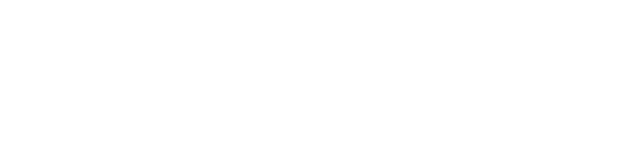
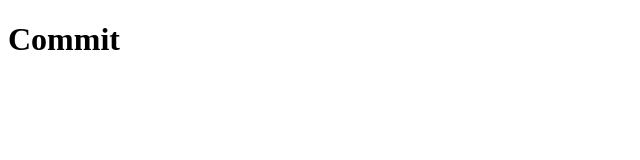
Before and after one commit to takokvachakidze/TeslaLandingPage, a plain HTML site: page index.html in a window 1280 px wide. Shown: the whole page, without its empty margins (0-640 px from the left). Drawn offline with Linux system fonts and the light colour scheme.

Commit message:
add h1 tag

```diff
--- a/index.html
+++ b/index.html
@@ -5,5 +5,7 @@
     <meta name="viewport" content="width=device-width, initial-scale=1.0" />
     <title>Document</title>
   </head>
-  <body></body>
+  <body>
+    <h1>Commit</h1>
+  </body>
 </html>
```
Also changed, not shown: 1 other file.
